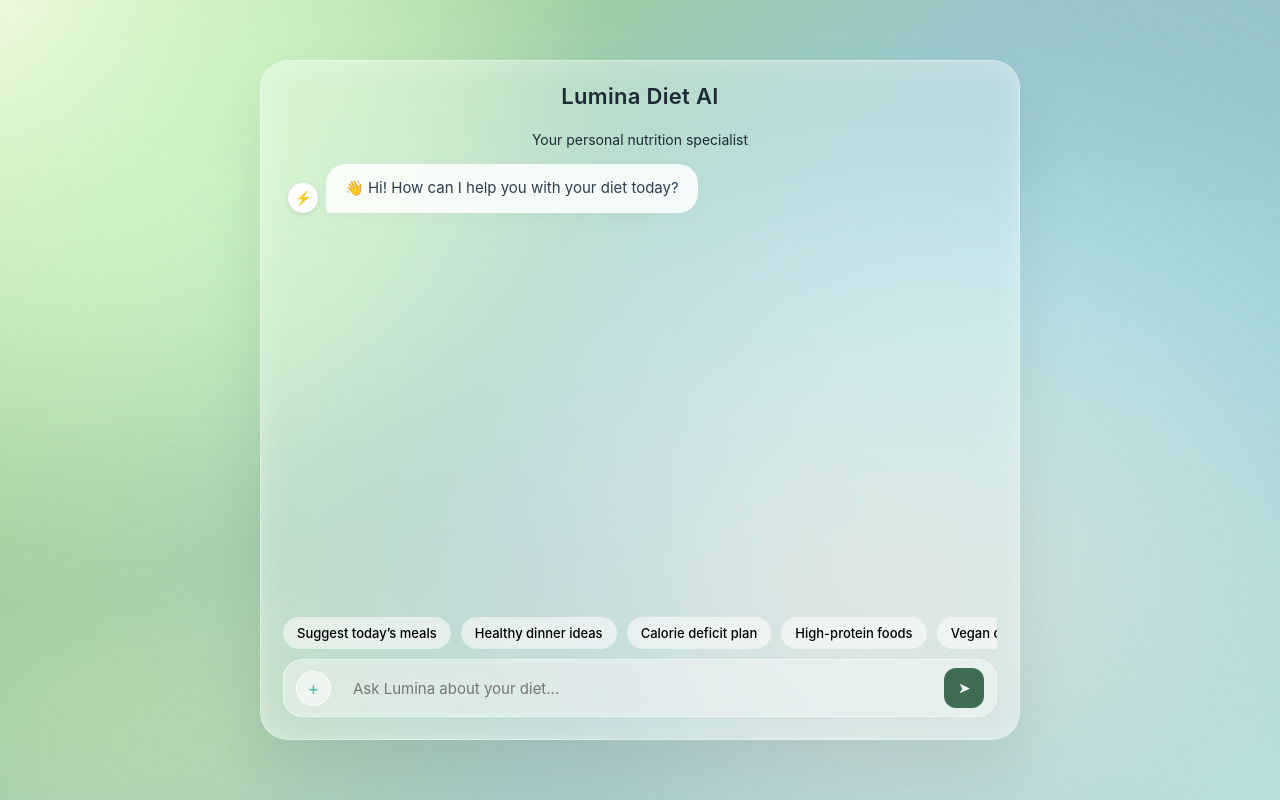
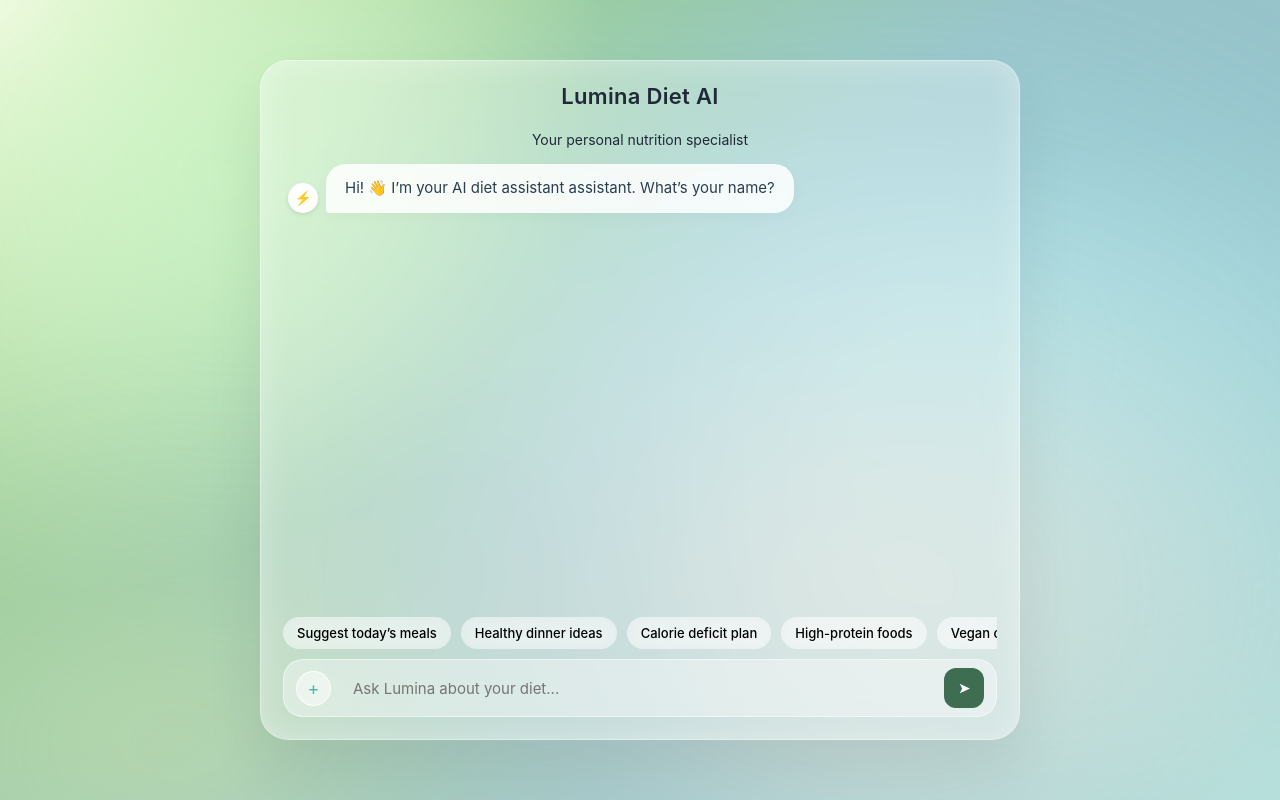
Before and after one commit to Tanvideshmukh14/LuminaAIFrontend, a React (Vite) app in the folder lumina-diet-ai-frontend/: page / in a window 1280 px wide. Built offline with nearby package versions, Linux system fonts and the light colour scheme; no server answers.

Commit message:
ai message updated

```diff
--- a/lumina-diet-ai-frontend/src/components/ChatBox.jsx
+++ b/lumina-diet-ai-frontend/src/components/ChatBox.jsx
@@ -36,7 +36,7 @@ function ChatBox({ setLoadingExternal }) {
   const [messages, setMessages] = useState([
     {
       role: "assistant",
-      message: "👋 Hi! How can I help you with your diet today?"
+      message: "Hi! 👋 I’m your AI diet assistant assistant. What’s your name?"
     }
   ]);
   const [input, setInput] = useState("");
```
